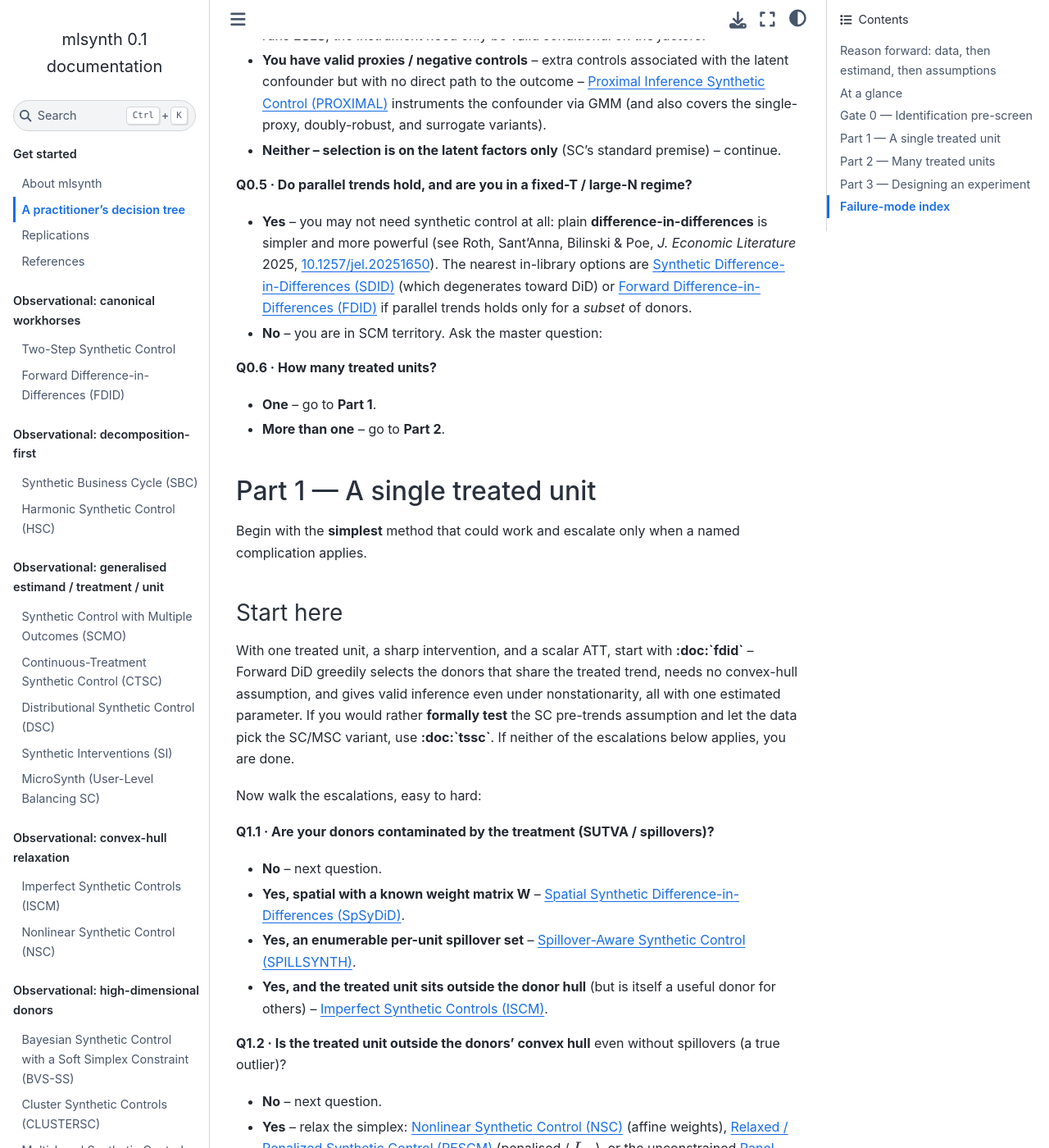
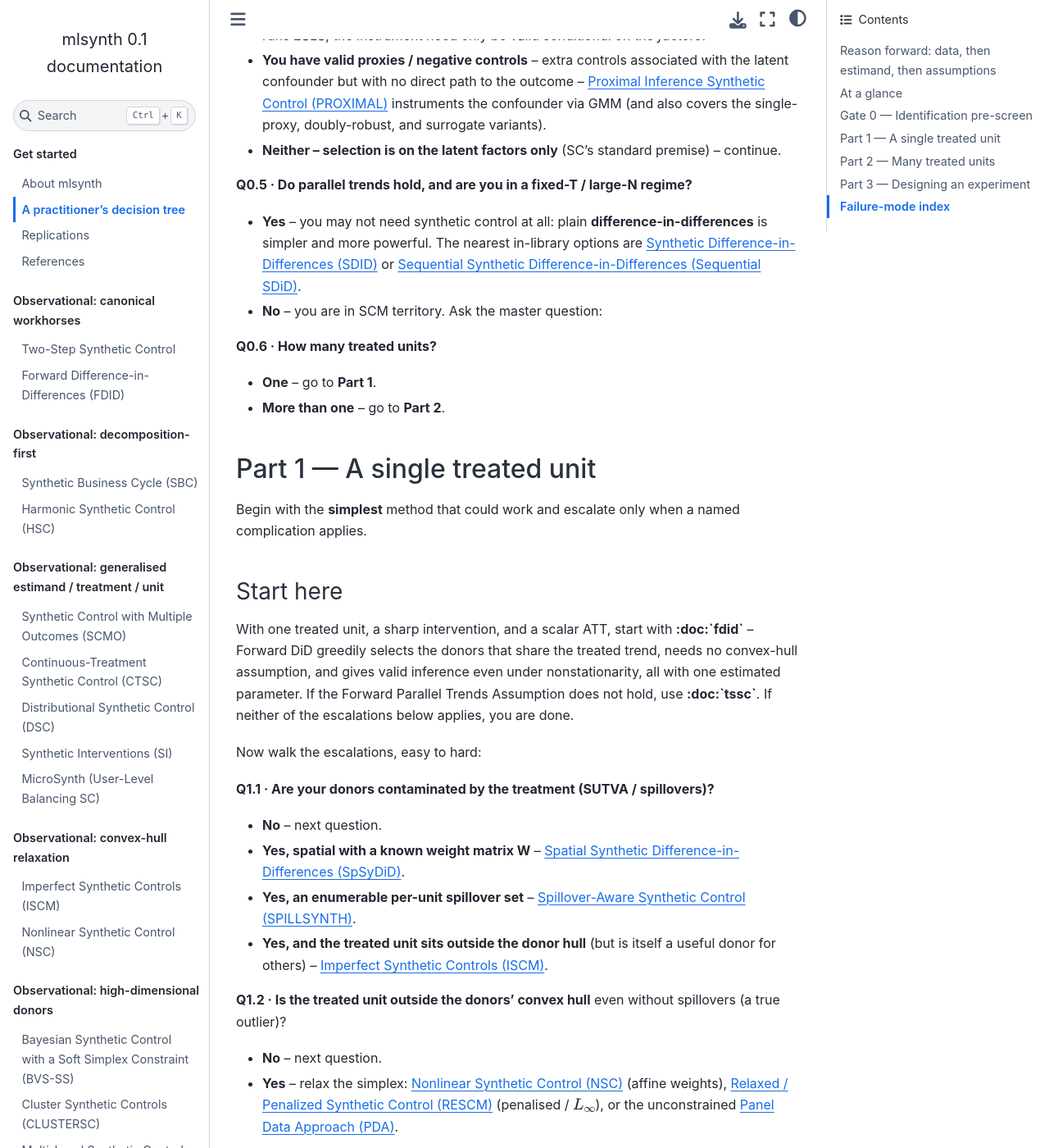
Before and after one commit to jgreathouse9/mlsynth, a Sphinx documentation site: the page built from docs/choose.rst, in a window 1280 px wide and 1400 px high, scrolled down 3071 px. Shown: the whole window at 82% size. Built offline with Sphinx 7.4.7 and the Sphinx Book theme 1.1.4, drawn with Linux system fonts in a browser that asks for light colours; pages that are not in the unit, such as notebooks, are missing from menus; some of the changed text lies outside the part shown.

Commit message:
Update choose.rst

```diff
--- a/docs/choose.rst
+++ b/docs/choose.rst
@@ -149,11 +149,9 @@
 regime?**
 
 * **Yes** -- you may not need synthetic control at all: plain
-  **difference-in-differences** is simpler and more powerful (see Roth,
-  Sant'Anna, Bilinski & Poe, *J. Economic Literature* 2025,
-  `10.1257/jel.20251650 <https://doi.org/10.1257/jel.20251650>`_). The
-  nearest in-library options are :doc:`sdid` (which degenerates toward DiD)
-  or :doc:`fdid` if parallel trends holds only for a *subset* of donors.
+  **difference-in-differences** is simpler and more powerful. The
+  nearest in-library options are :doc:`sdid`
+  or :doc:`seq_sdid`.
 * **No** -- you are in SCM territory. Ask the master question:
 
 **Q0.6 · How many treated units?**
@@ -173,9 +171,7 @@
 With one treated unit, a sharp intervention, and a scalar ATT, start with
 **:doc:`fdid`** -- Forward DiD greedily selects the donors that share the
 treated trend, needs no convex-hull assumption, and gives valid inference
-even under nonstationarity, all with one estimated parameter. If you would
-rather **formally test** the SC pre-trends assumption and let the data pick
-the SC/MSC variant, use **:doc:`tssc`**. If neither of the escalations
+even under nonstationarity, all with one estimated parameter. If the Forward Parallel Trends Assumption does not hold, use **:doc:`tssc`**. If neither of the escalations
 below applies, you are done.
 
 Now walk the escalations, easy to hard:
@@ -206,8 +202,7 @@
 heavy observation noise?**
 
 * **No** -- next question.
-* **Yes** -- :doc:`tasc` (time-aware state-space; uses the *ordering* of
-  pre-periods), :doc:`fma` (PC factors with a residual-bootstrap test), or
+* **Yes** -- :doc:`tasc` (time-aware state-space model), :doc:`fma` (PC factors with a residual-bootstrap test), or
   :doc:`dscar` (time-varying weights for strongly autocorrelated panels
   with time-varying confounders).
 
@@ -253,17 +248,10 @@
   matching** with the SC simplex and chooses the mix that minimises
   estimated bias, directly targeting interpolation bias.
 
-.. note::
-
-   If your assignment was effectively **random**, you are not really in the
-   single-unit observational ladder at all -- :doc:`musc` (Gate 0.2) is the
-   design-based estimator built for that case, with finite-sample
-   unbiasedness and exact randomization intervals.
-
 Part 2 — Many treated units
 ---------------------------
 
-Again, simplest first. The base case for multiple treated units is
+The base case for multiple treated units is
 **:doc:`sdid`** -- Synthetic Difference-in-Differences, doubly weighted by
 unit *and* time weights -- which works whether adoption is simultaneous or
 staggered and degrades gracefully when parallel trends or exact matching
```
Also changed, not shown: other parts of docs/choose.rst (+5 -5 lines).
